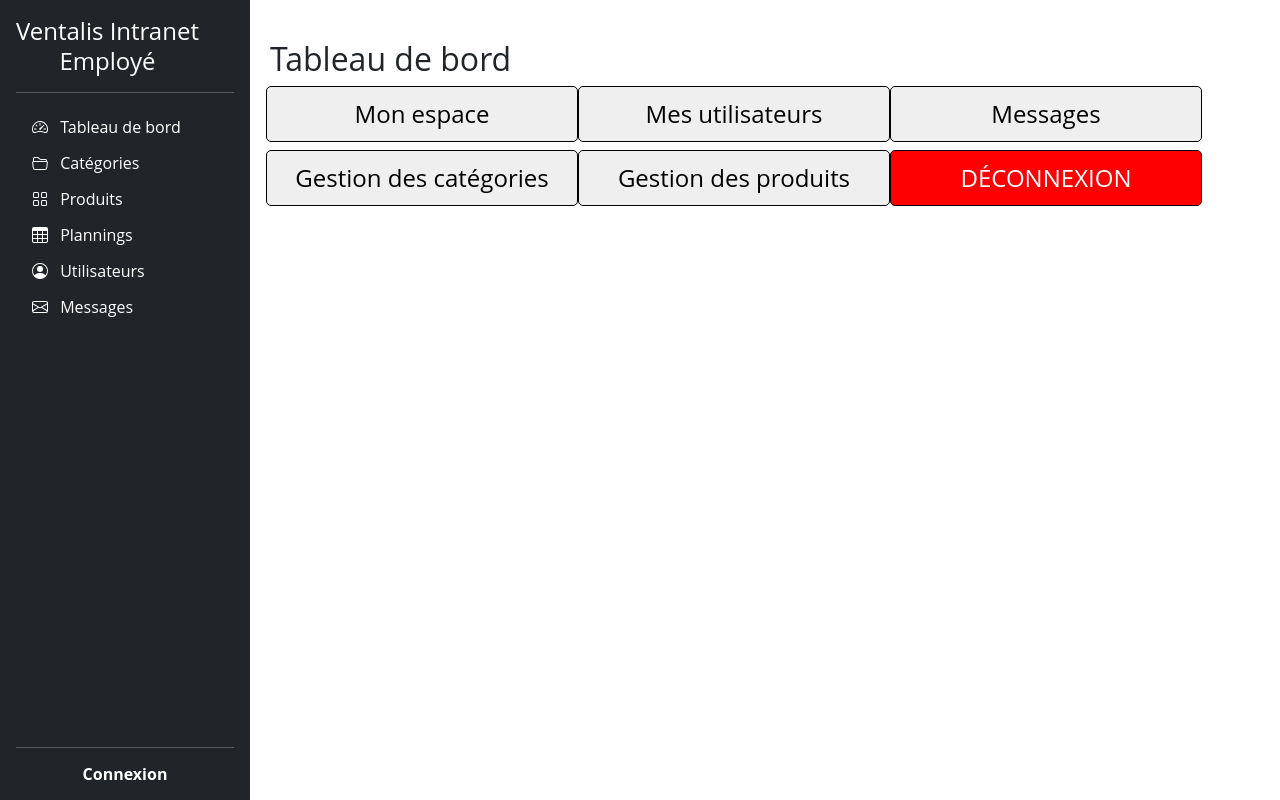
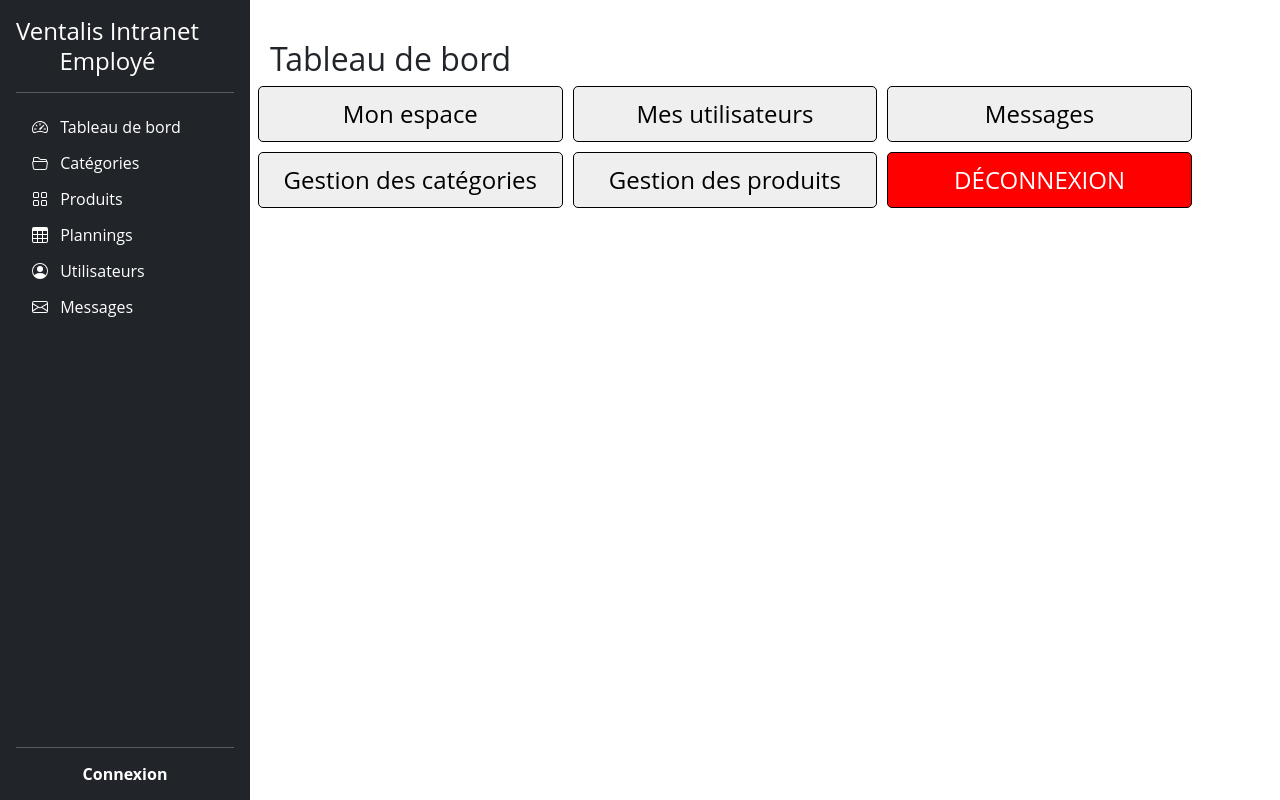
Before and after one commit to WilsonSan5/holi_dream_intranet, a Symfony app: template templates/home/index.html.twig in a window 1280 px wide. Run offline with Twig, Linux system fonts and the light colour scheme; the template is opened without the code that fills it, so the values that code supplies are empty; some libraries are stand-ins or nearby versions.

```diff
--- a/src/Form/CompteEditType.php
+++ b/src/Form/CompteEditType.php
@@ -13,13 +13,11 @@ class CompteEditType extends AbstractType
     {
         $builder
             ->add('email')
-
             ->add('password')
             ->add('nom')
             ->add('prenom')
         ;
     }
-
     public function configureOptions(OptionsResolver $resolver): void
     {
         $resolver->setDefaults([
--- a/templates/base.html.twig
+++ b/templates/base.html.twig
@@ -185,7 +185,7 @@
 				</li>
 				{% if is_granted('ROLE_ADMIN') %}
 					<li>
-						<a href="{{path('app_emp_index')}}" class="nav-link text-white {% if (app.request.pathInfo starts with 'path(app_emp_index') %} active {% endif %}">
+						<a href="{{path('app_emp_index')}}" class="nav-link text-white {% if (app.request.pathInfo ends with 'emp') %} active {% endif %}">
 
 							<svg class="bi me-2" width="16" height="16"><use xlink:href="#employe-ico"/></svg>
 							Employés
--- a/templates/home/index.html.twig
+++ b/templates/home/index.html.twig
@@ -9,40 +9,33 @@
 			font-size: 1.5em;
 			border: 1px solid black;
 			border-radius: 5px;
-			padding: 0.5em 0.5em;
+			padding: 0.5em;
+			flex-basis: 32%;
 		}
-
 		#logout-btn {
 			background-color: red;
 			color: white;
 			text-transform: uppercase;
 		}
-			{# #button-container {
-				display: flex;
-				flex-wrap: wrap;
-				gap: 0.5em;
-			}  #}
-
+		#button-container {
+			gap: 10px;
+		}
 	</style>
-
 	<h1>
 		{{app.user.nom}}
 		{{app.user.prenom}}</h1>
 	<p>
 		{{app.user.matricule}}
 	</p>
-
 	<h2>
 		Tableau de bord
 	</h2>
-	<div id='button-container' class='row g-2'>
-		<button class='col-4' type='button' onclick="location.href='{{path('app_compte_emp')}}';">Mon espace</button>
-		<button class='col-4' type='button' onclick="location.href='{{path('app_user_index')}}';">Mes utilisateurs</button>
-		<button class='col-4' type='button' onclick="location.href= '{{path('app_message')}}';">Messages</button>
-		<button class='col-4' type='button' onclick="location.href='{{path('app_categorie_index')}}';">Gestion des catégories</button>
-		<button class='col-4' type='button' onclick="location.href='{{path('app_produit_index')}}';">Gestion des produits</button>
-		<button class='col-4' type='button' onclick="location.href='{{path('app_logout')}}';" id='logout-btn'>Déconnexion</button>
+	<div id='button-container' class='row d-flex'>
+		<button type='button' onclick="location.href='{{path('app_compte_emp')}}';">Mon espace</button>
+		<button type='button' onclick="location.href='{{path('app_user_index')}}';">Mes utilisateurs</button>
+		<button type='button' onclick="location.href= '{{path('app_message')}}';">Messages</button>
+		<button type='button' onclick="location.href='{{path('app_categorie_index')}}';">Gestion des catégories</button>
+		<button type='button' onclick="location.href='{{path('app_produit_index')}}';">Gestion des produits</button>
+		<button type='button' onclick="location.href='{{path('app_logout')}}';" id='logout-btn'>Déconnexion</button>
 	</div>
-
-
 {% endblock %}
--- a/templates/user/newEmp.html.twig
+++ b/templates/user/newEmp.html.twig
@@ -8,5 +8,5 @@
 
 	{{ include('user/_form.html.twig') }}
 
-	<a href="{{ path('app_user_index') }}">Retour</a>
+	<a href="{{ path('app_emp_index') }}">Retour</a>
 {% endblock %}
--- a/templates/user/show.html.twig
+++ b/templates/user/show.html.twig
@@ -41,6 +41,11 @@
 							{{ user.conseiller.nom}}
 						</a>
 					</td>
+				{% else %}
+					<th>Matricule</th>
+					<td>{{user.matricule}}
+					</td>
+
 				{% endif %}
 
 
```
Also changed, not shown: src/Controller/CompteController.php (+6 -16 lines), src/Controller/UserController.php (+0 -15 lines).
